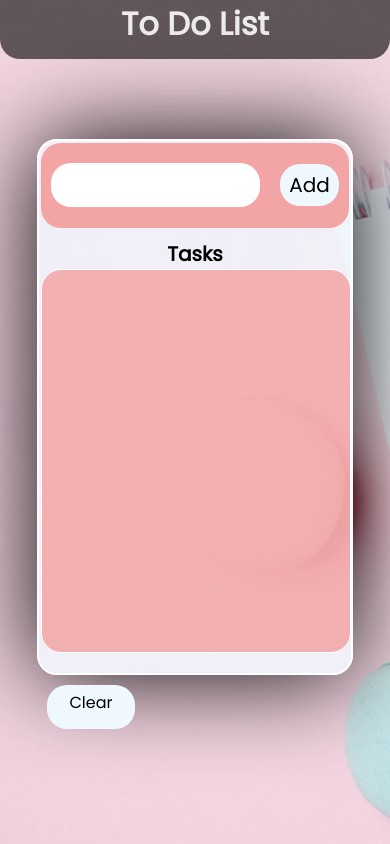
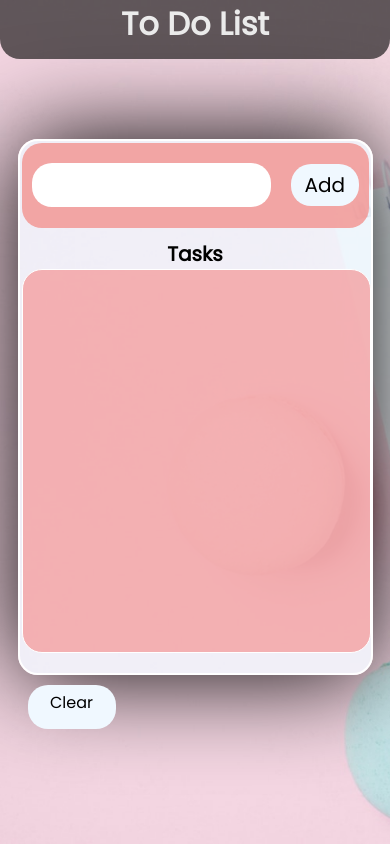
Before and after one commit to vedantgarode/Projects, a PHP site: page / in a window 390 px wide. Run offline with PHP 8.4, Linux system fonts and the light colour scheme.

Commit message:
mobile version easy

```diff
--- a/Internships/LetsGrowMore/My-To-Do-list-App-main/style.css
+++ b/Internships/LetsGrowMore/My-To-Do-list-App-main/style.css
@@ -132,7 +132,7 @@ td{
 
 @media only screen and (max-width: 720px){
     .inner-section{
-        width: 80%;
+        width: 90%;
         height: 70%;
         background-color: rgba(240, 248, 255, 0.726);
         display: flex;
```
